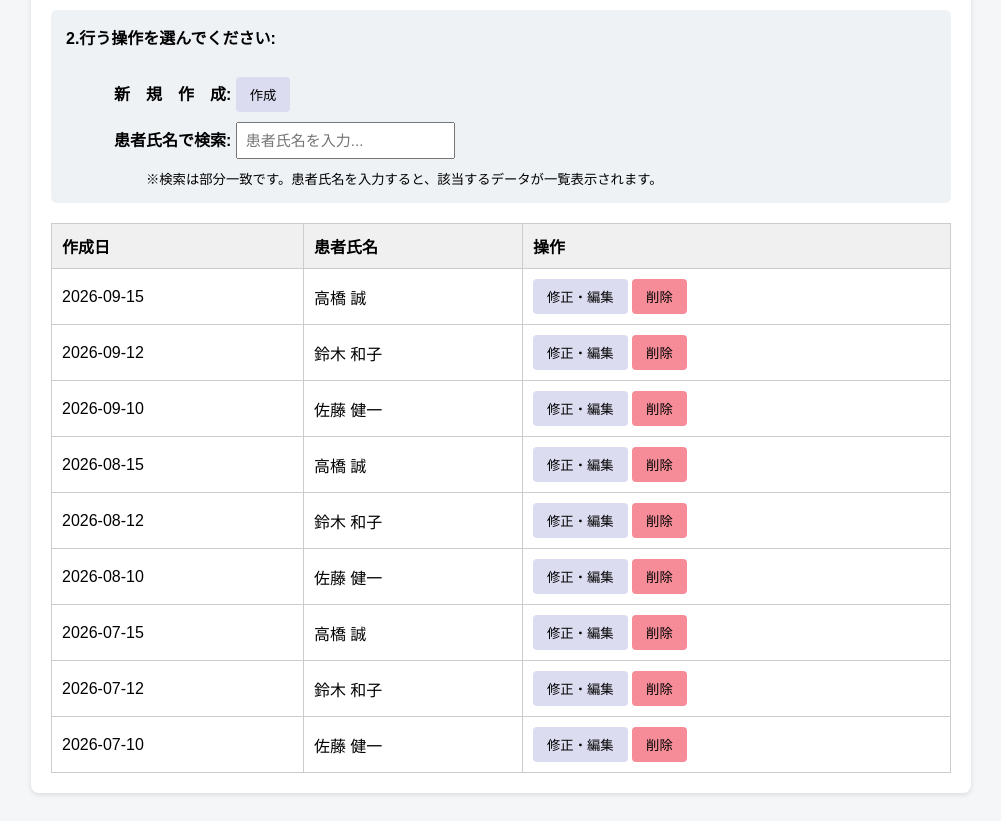
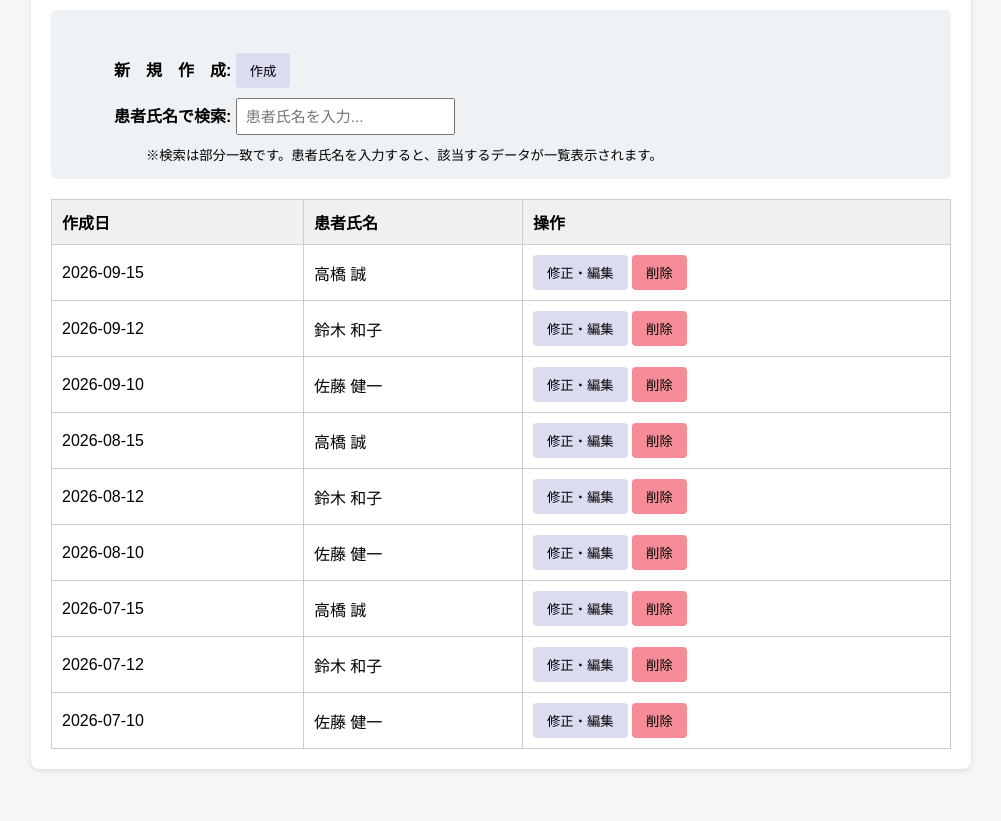
Before and after one commit to tomtomtom0224/goalweb, a plain HTML site: page index.html in a window 1280 px wide. Shown: the part 92-913 px from the top of the page, without its empty margins (139-1140 px from the left). After the commit the page ends 889 px from the top, so only its background shows below. Drawn offline with Linux system fonts and the light colour scheme.

Commit message:
Add files via upload

```diff
--- a/index.html
+++ b/index.html
@@ -27,7 +27,6 @@
 
     <!-- 検索バー -->
      <div class="control-panel">
-      <label><strong>2.行う操作を選んでください:</strong></label><br>
     <div class="search-bar">
       <br>
       <div><strong>　　　新　規　作　成:</strong>
```
